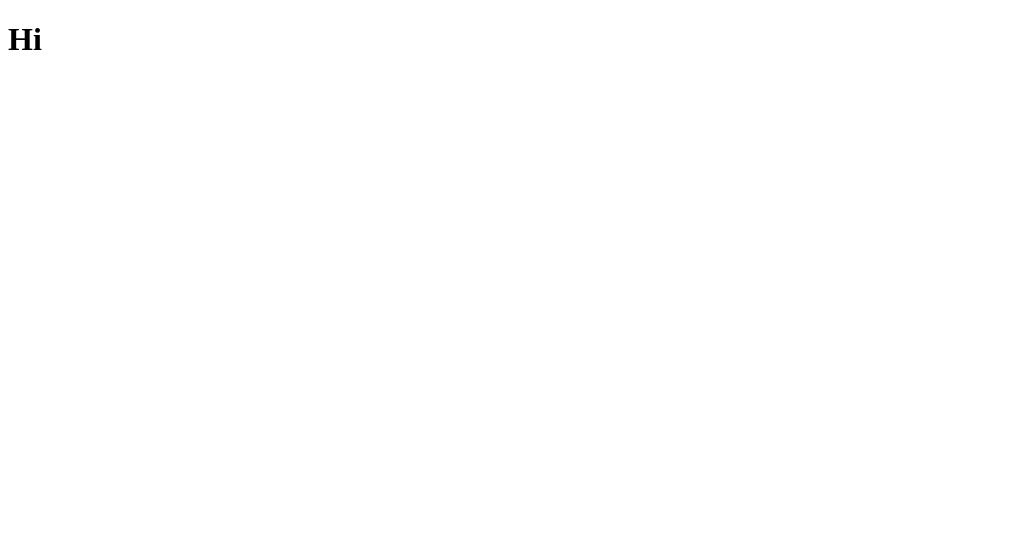
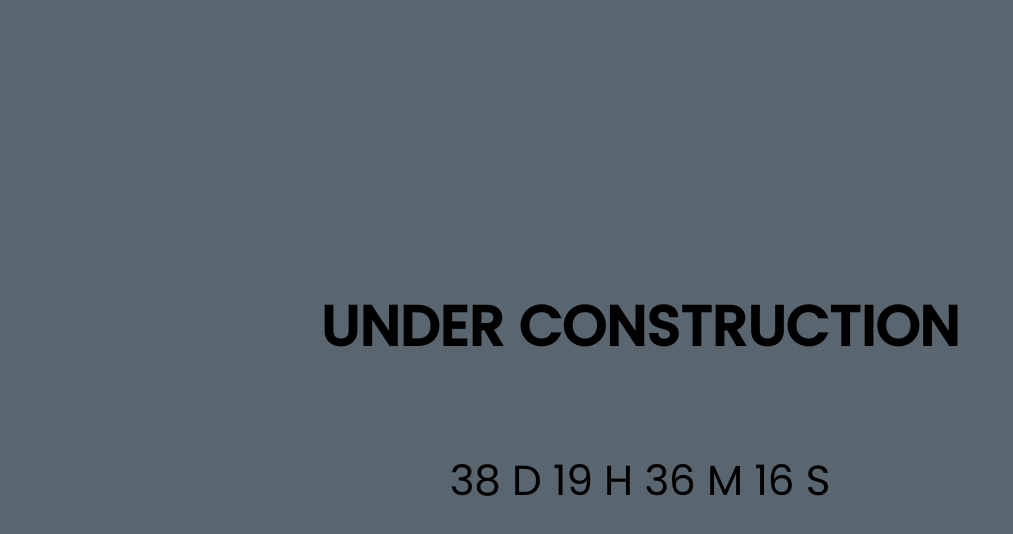
Before and after one commit to retixz/retixz.github.io, a plain HTML site: page index.html in a window 1280 px wide. Shown: the whole page, without its empty margins (0-1013 px from the left). Drawn offline with Linux system fonts and the light colour scheme.

Commit message:
under construction

```diff
--- /dev/null
+++ b/assets/script.js
@@ -0,0 +1,28 @@
+// Set the date we're counting down to
+var countDownDate = new Date("April 30, 2022 15:37:25").getTime();
+
+// Update the count down every 1 second
+var x = setInterval(function() {
+
+  // Get today's date and time
+  var now = new Date().getTime();
+
+  // Find the distance between now and the count down date
+  var distance = countDownDate - now;
+
+  // Time calculations for days, hours, minutes and seconds
+  var days = Math.floor(distance / (1000 * 60 * 60 * 24));
+  var hours = Math.floor((distance % (1000 * 60 * 60 * 24)) / (1000 * 60 * 60));
+  var minutes = Math.floor((distance % (1000 * 60 * 60)) / (1000 * 60));
+  var seconds = Math.floor((distance % (1000 * 60)) / 1000);
+
+  // Display the result in the element with id="demo"
+  document.getElementById("countdown").innerHTML = days + " d " + hours + " h "
+  + minutes + " m " + seconds + " s ";
+
+  // If the count down is finished, write some text
+  if (distance < 0) {
+    clearInterval(x);
+    document.getElementById("countdown").innerHTML = "EXPIRED";
+  }
+}, 1000);
--- /dev/null
+++ b/assets/style.css
@@ -0,0 +1,22 @@
+@import url('https://fonts.googleapis.com/css2?family=Poppins:wght@300;400;500&display=swap');
+
+body{
+    background-color: #59656F;
+    font-family: 'Poppins', sans-serif;
+    margin: 0;
+    text-transform: uppercase;
+}
+h1{
+    font-size: 56px;
+}
+p{
+    font-size: 42px;
+}
+
+.box{
+    display: flex;
+    flex-direction: column;
+    justify-content: center;
+    align-items: center;
+    height: 100vh;
+}
--- a/index.html
+++ b/index.html
@@ -4,9 +4,17 @@
     <meta charset="UTF-8">
     <meta http-equiv="X-UA-Compatible" content="IE=edge">
     <meta name="viewport" content="width=device-width, initial-scale=1.0">
+    <link rel="stylesheet" href="assets/style.css">
     <title>Stoica Alexandru</title>
 </head>
 <body>
-    <h1>Hi</h1>
+    <div class="box">
+        <h1>Under Construction</h1>
+        <p id="countdown"></p>
+    </div>
+
+    <footer>
+        <script src="assets/script.js"></script>
+    </footer>
 </body>
 </html>
```
